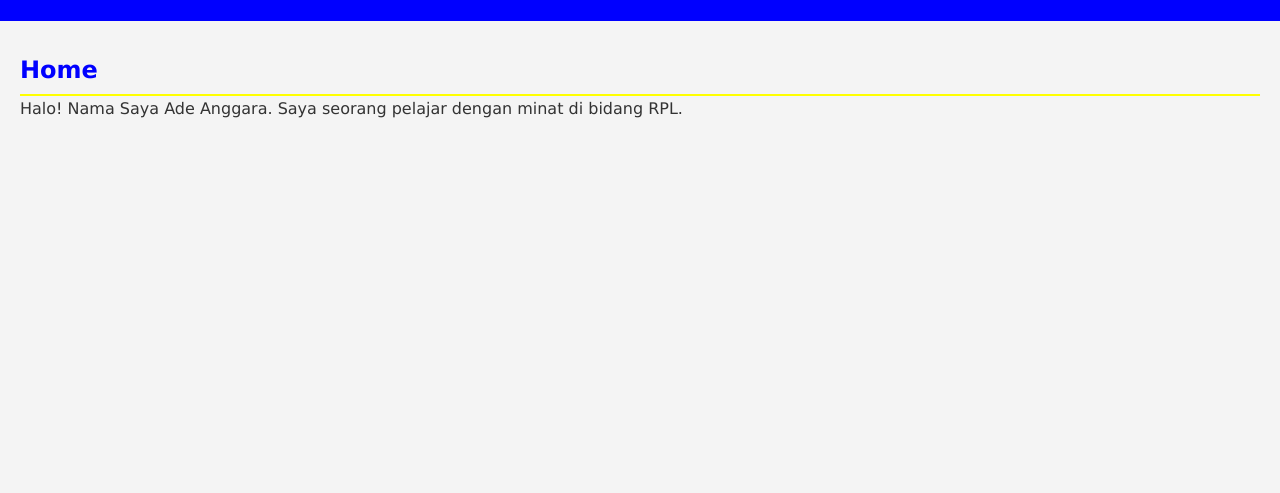
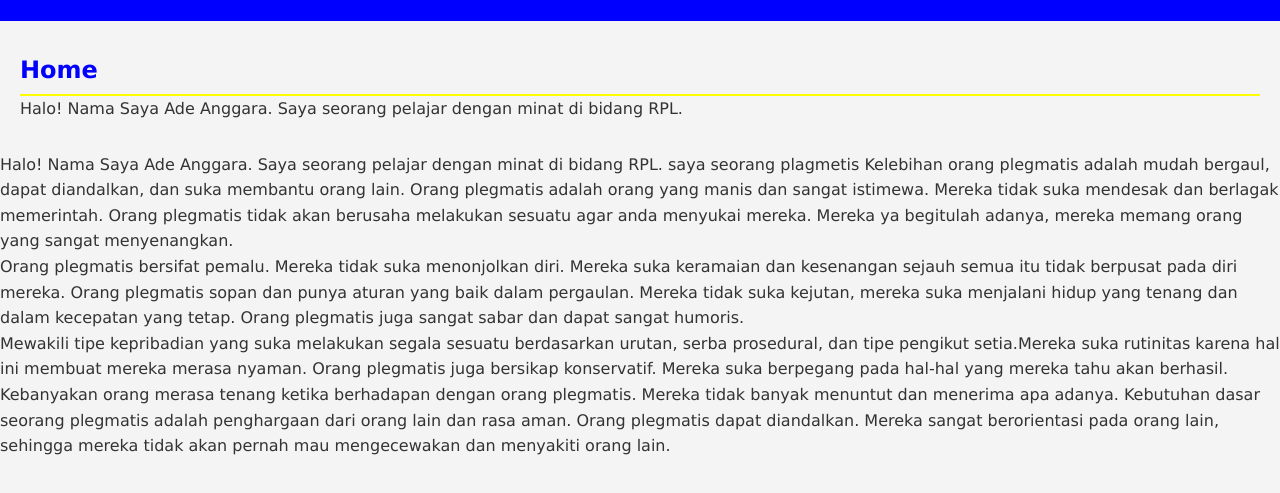
Before and after one commit to AdeAnggara444/adeanggarawebsite, a plain HTML site: page praktek home.html in a window 1280 px wide. Shown: the part 91-584 px from the top of the page. Drawn offline with Linux system fonts and the light colour scheme.

Commit message:
Update praktek home.html

```diff
--- a/praktek home.html
+++ b/praktek home.html
@@ -26,5 +26,11 @@
         <h2>Home</h2>
         <p>Halo! Nama Saya Ade Anggara. Saya seorang pelajar dengan minat di bidang RPL.</p>
     </section>
+            <p>Halo! Nama Saya Ade Anggara. Saya seorang pelajar dengan minat di bidang RPL.
+        saya seorang plagmetis Kelebihan orang plegmatis adalah mudah bergaul, dapat diandalkan, dan suka membantu orang lain. Orang plegmatis adalah orang yang manis dan sangat istimewa. Mereka tidak suka mendesak dan berlagak memerintah. Orang plegmatis tidak akan berusaha melakukan sesuatu agar anda menyukai mereka. Mereka ya begitulah adanya, mereka memang orang yang sangat menyenangkan.</p>
+        <p>Orang plegmatis bersifat pemalu. Mereka tidak suka menonjolkan diri. Mereka suka keramaian dan kesenangan sejauh semua itu tidak berpusat pada diri mereka. Orang plegmatis sopan dan punya aturan yang baik dalam pergaulan. Mereka tidak suka kejutan, mereka suka menjalani hidup yang tenang dan dalam kecepatan yang tetap. Orang plegmatis juga sangat sabar dan dapat sangat humoris.</p>
+        <p>Mewakili tipe kepribadian yang suka melakukan segala sesuatu berdasarkan urutan, serba prosedural, dan tipe pengikut setia.Mereka suka rutinitas karena hal ini membuat mereka merasa nyaman. Orang plegmatis juga bersikap konservatif. Mereka suka berpegang pada hal-hal yang mereka tahu akan berhasil.
+            <p>Kebanyakan orang merasa tenang ketika berhadapan dengan orang plegmatis. Mereka tidak banyak menuntut dan menerima apa adanya. Kebutuhan dasar seorang plegmatis adalah penghargaan dari orang lain dan rasa aman. Orang plegmatis dapat diandalkan. Mereka sangat berorientasi pada orang lain, sehingga mereka tidak akan pernah mau mengecewakan dan menyakiti orang lain.</p>
+
 </body>
 </html>
```
